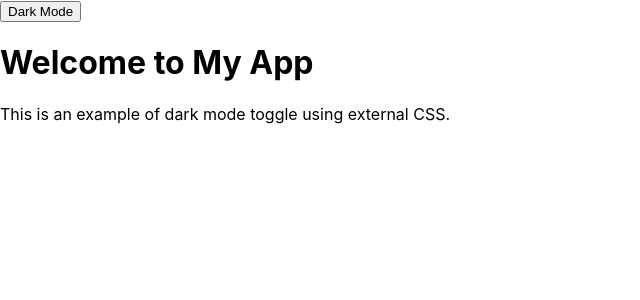
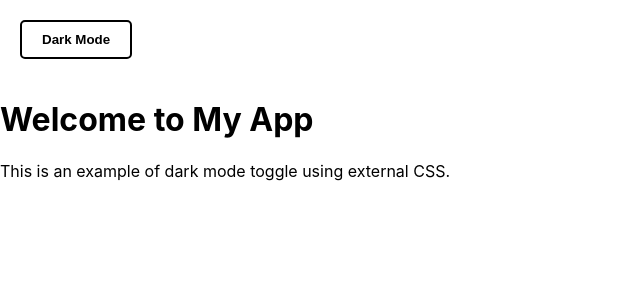
Before and after one commit to patel-vansh1607/captsone-mod-5, a React (Create React App) app in the folder frontend/: page / in a window 1280 px wide. Shown: the top 300 px of the page, without its empty margins (0-640 px from the left). Built offline with nearby package versions, Linux system fonts and the light colour scheme.

Commit message:
style: add toggle-button styles to DarkModeToggle CSS

```diff
--- a/frontend/src/styles/DarkModeToggle.css
+++ b/frontend/src/styles/DarkModeToggle.css
@@ -11,3 +11,13 @@ body {
   background-color: #1e1e1e;
   color: #f5f5f5;
 }
+
+.toggle-button {
+  margin: 20px;
+  padding: 10px 20px;
+  cursor: pointer;
+  background: none;
+  border: 2px solid currentColor;
+  border-radius: 5px;
+  font-weight: bold;
+}
```
